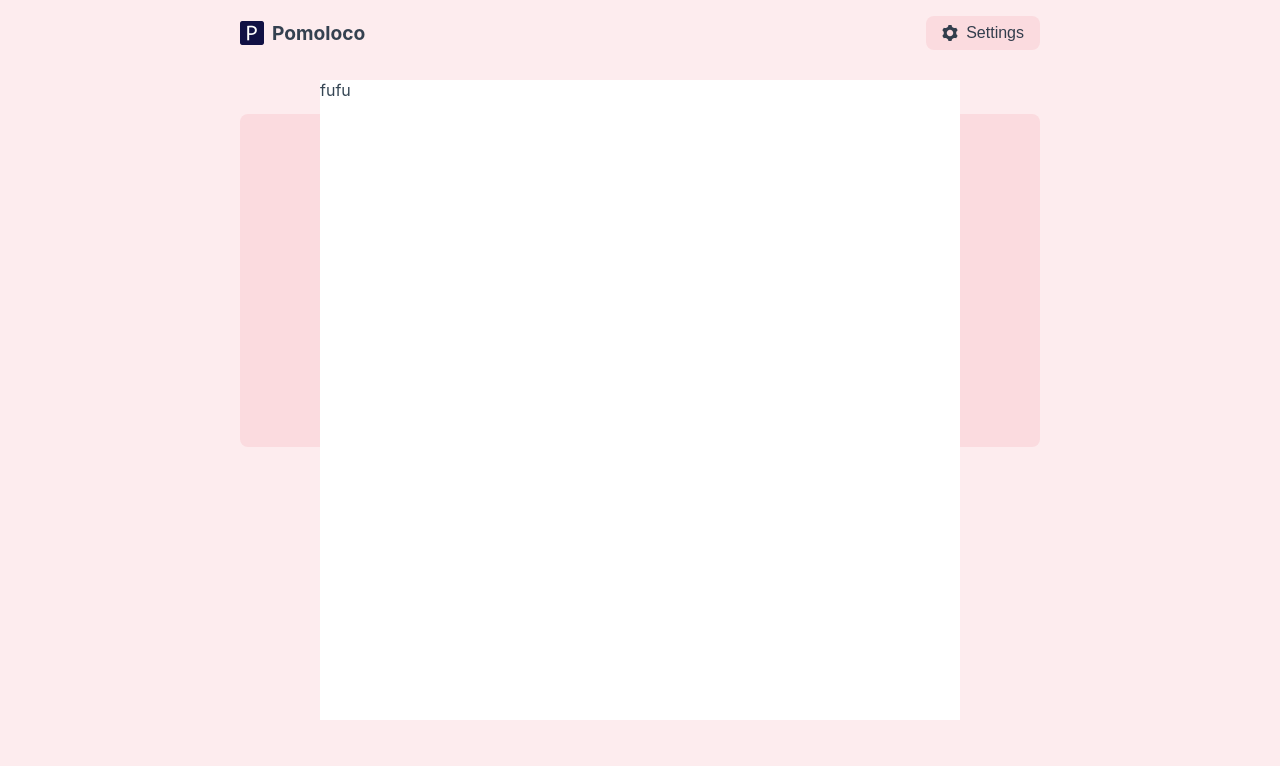
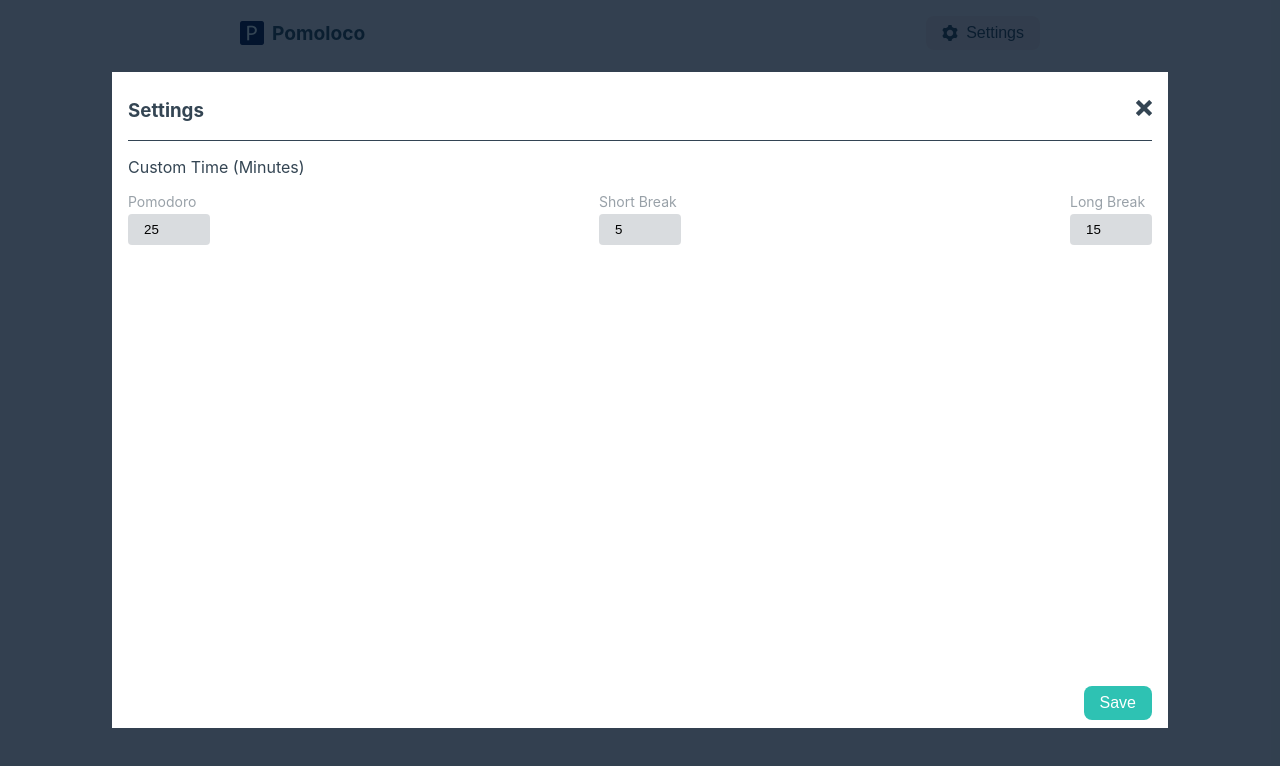
Before and after one commit to thechinedu/Pomoloco, a React (Create React App) app: page / in a window 1280 px wide. Both pictures are taken after a click on the button "Settings". Shown: the top 766 px of the page. Built offline with nearby package versions, Linux system fonts and the light colour scheme.

Commit message:
Add support for modifying the timers

```diff
--- a/src/App.tsx
+++ b/src/App.tsx
@@ -2,15 +2,44 @@ import { useState, FC } from "react";
 import { Header } from "./components/Header/Header";
 import { Timer } from "./components/Timer/Timer";
 import { Wrapper } from "./components/Wrapper/Wrapper";
-import { Dialog } from "./components/Dialog/Dialog";
+import { SettingsDialog } from "./components/SettingsDialog/SettingsDialog";
+
+export enum PomodoroDefaultTimers {
+  pomodoro = 25,
+  longBreak = 15,
+  shortBreak = 5,
+}
+
+export interface AppSettings {
+  timer: {
+    pomodoro: PomodoroDefaultTimers;
+    shortBreak: PomodoroDefaultTimers;
+    longBreak: PomodoroDefaultTimers;
+  };
+}
 
 const App: FC = () => {
   const [isDialogOpen, setIsDialogOpen] = useState(false);
+  const [settings, setSettings] = useState<AppSettings>({
+    timer: {
+      pomodoro: PomodoroDefaultTimers.pomodoro,
+      longBreak: PomodoroDefaultTimers.longBreak,
+      shortBreak: PomodoroDefaultTimers.shortBreak,
+    },
+  });
+
   return (
     <Wrapper>
       <Header showDialog={() => setIsDialogOpen(true)} />
-      <Timer />
-      <Dialog open={isDialogOpen} />
+      <Timer timer={settings.timer} />
+      <SettingsDialog
+        open={isDialogOpen}
+        onClose={() => setIsDialogOpen(false)}
+        settings={settings}
+        onSave={(newSettings: AppSettings) => {
+          setSettings(newSettings);
+        }}
+      />
     </Wrapper>
   );
 };
--- a/src/components/Dialog/Dialog.module.css
+++ /dev/null
@@ -1,11 +0,0 @@
-.dialog {
-  position: fixed;
-  background: var(--white);
-  width: 50%;
-  height: 80%;
-  top: 0;
-  left: 0;
-  right: 0;
-  bottom: 0;
-  margin: auto;
-}
--- a/src/components/Dialog/Dialog.tsx
+++ /dev/null
@@ -1,11 +0,0 @@
-import { FC } from "react";
-
-import styles from "./Dialog.module.css";
-
-interface DialogProps {
-  open?: boolean;
-}
-
-export const Dialog: FC<DialogProps> = ({ open = false }) => (
-  <>{open && <div className={styles.dialog}>fufu</div>}</>
-);
--- a/src/components/Header/Header.tsx
+++ b/src/components/Header/Header.tsx
@@ -1,4 +1,4 @@
-import { FC, Dispatch, SetStateAction } from "react";
+import { FC } from "react";
 import logo from "./logo.png";
 
 import styles from "./Header.module.css";
--- /dev/null
+++ b/src/components/SettingsDialog/CrossIcon.tsx
@@ -0,0 +1,20 @@
+import { FC } from "react";
+
+interface IconProps {
+  className?: string;
+}
+
+export const Icon: FC<IconProps> = ({ className }) => (
+  <svg
+    version="1.1"
+    xmlns="http://www.w3.org/2000/svg"
+    width="16"
+    height="16"
+    viewBox="0 0 512 512"
+    className={className}
+  >
+    <title>cross</title>
+    <g id="icomoon-ignore"></g>
+    <path d="M507.331 411.33c-0.002-0.002-0.004-0.004-0.006-0.005l-155.322-155.325 155.322-155.325c0.002-0.002 0.004-0.003 0.006-0.005 1.672-1.673 2.881-3.627 3.656-5.708 2.123-5.688 0.912-12.341-3.662-16.915l-73.373-73.373c-4.574-4.573-11.225-5.783-16.914-3.66-2.080 0.775-4.035 1.984-5.709 3.655 0 0.002-0.002 0.003-0.004 0.005l-155.324 155.326-155.324-155.325c-0.002-0.002-0.003-0.003-0.005-0.005-1.673-1.671-3.627-2.88-5.707-3.655-5.69-2.124-12.341-0.913-16.915 3.66l-73.374 73.374c-4.574 4.574-5.784 11.226-3.661 16.914 0.776 2.080 1.985 4.036 3.656 5.708 0.002 0.001 0.003 0.003 0.005 0.005l155.325 155.324-155.325 155.326c-0.001 0.002-0.003 0.003-0.004 0.005-1.671 1.673-2.88 3.627-3.657 5.707-2.124 5.688-0.913 12.341 3.661 16.915l73.374 73.373c4.575 4.574 11.226 5.784 16.915 3.661 2.080-0.776 4.035-1.985 5.708-3.656 0.001-0.002 0.003-0.003 0.005-0.005l155.324-155.325 155.324 155.325c0.002 0.001 0.004 0.003 0.006 0.004 1.674 1.672 3.627 2.881 5.707 3.657 5.689 2.123 12.342 0.913 16.914-3.661l73.373-73.374c4.574-4.574 5.785-11.227 3.662-16.915-0.776-2.080-1.985-4.034-3.657-5.707z"></path>
+  </svg>
+);
--- /dev/null
+++ b/src/components/SettingsDialog/SettingsDialog.module.css
@@ -0,0 +1,79 @@
+.dialogWrapper {
+  background: var(--rich-black);
+  width: 100%;
+  height: 100%;
+  position: fixed;
+  left: 0;
+  top: 0;
+}
+
+.dialogContent {
+  background: var(--white);
+  display: flex;
+  flex-direction: column;
+  width: 80%;
+  height: 80%;
+  margin: auto;
+  position: fixed;
+  top: 0;
+  left: 0;
+  bottom: 0;
+  right: 0;
+  padding: 8px 16px;
+}
+
+.dialogContent header {
+  border-bottom: 1px solid var(--rich-black);
+  display: flex;
+  align-items: center;
+  justify-content: space-between;
+}
+
+.icon {
+  fill: var(--rich-black);
+}
+
+.minuteSettings {
+  display: flex;
+  flex-wrap: wrap;
+  justify-content: space-between;
+}
+
+.minuteSettings > p {
+  flex-basis: 100%;
+  padding: 16px 0;
+}
+
+.minuteSettings > div {
+  display: flex;
+  flex-direction: column;
+}
+
+.minuteSettings label {
+  font-size: 0.875rem;
+  opacity: 0.5;
+  padding-block-end: 4px;
+}
+
+.minuteSettings input {
+  background-color: var(--rich-black-lighter);
+  border: none;
+  border-radius: 4px;
+  outline: 0;
+  padding: 8px 16px;
+  width: 50px;
+}
+
+.minuteSettings input:focus {
+  box-shadow: 0 0 2px 0 var(--rich-black-lighter);
+}
+
+.dialogContent footer {
+  margin-left: auto;
+  margin-top: auto;
+}
+
+.dialogContent footer button {
+  background-color: var(--tiffany-blue);
+  color: var(--white);
+}
--- /dev/null
+++ b/src/components/SettingsDialog/SettingsDialog.tsx
@@ -0,0 +1,106 @@
+import React, { FC, useState } from "react";
+import { AppSettings } from "../../App";
+
+import styles from "./SettingsDialog.module.css";
+import { Icon } from "./CrossIcon";
+
+interface SettingsDialogProps {
+  open?: boolean;
+  settings: AppSettings;
+  onClose: () => void;
+  onSave: (settings: AppSettings) => void;
+}
+
+export const SettingsDialog: FC<SettingsDialogProps> = ({
+  open = false,
+  onClose,
+  settings: readOnlySettings,
+  onSave,
+}) => {
+  const [settings, setSettings] = useState(readOnlySettings);
+
+  const handleChange = (evt: React.ChangeEvent<HTMLInputElement>) => {
+    const elem = evt.target;
+    const { settingsGroup, settingsProperty } = elem.dataset;
+
+    setSettings({
+      ...settings,
+      [settingsGroup as string]: {
+        ...settings[settingsGroup as keyof AppSettings],
+        [settingsProperty as string]: +elem.value,
+      },
+    });
+  };
+
+  const handleSave = () => {
+    onSave(settings);
+    onClose();
+  };
+
+  return (
+    <>
+      {open && (
+        <div className={styles.dialogWrapper} onClick={onClose}>
+          <div
+            className={styles.dialogContent}
+            onClick={(e) => e.stopPropagation()}
+          >
+            <header>
+              <h3>Settings</h3>
+              <span onClick={onClose}>
+                <Icon className={styles.icon} />
+              </span>
+            </header>
+
+            <div className={styles.minuteSettings} onChange={handleChange}>
+              <p>Custom Time (Minutes)</p>
+
+              <div>
+                <label htmlFor="pomodoro">Pomodoro</label>
+                <input
+                  type="number"
+                  min={1}
+                  step={1}
+                  data-settings-group="timer"
+                  data-settings-property="pomodoro"
+                  id="pomodoro"
+                  defaultValue={settings.timer.pomodoro}
+                />
+              </div>
+
+              <div>
+                <label htmlFor="short-break">Short Break</label>
+                <input
+                  type="number"
+                  min={1}
+                  step={1}
+                  data-settings-group="timer"
+                  data-settings-property="shortBreak"
+                  id="short-break"
+                  defaultValue={settings.timer.shortBreak}
+                />
+              </div>
+
+              <div>
+                <label htmlFor="long-break">Long Break</label>
+                <input
+                  type="number"
+                  min={1}
+                  step={1}
+                  data-settings-group="timer"
+                  data-settings-property="longBreak"
+                  id="long-break"
+                  defaultValue={settings.timer.longBreak}
+                />
+              </div>
+            </div>
+
+            <footer>
+              <button onClick={handleSave}>Save</button>
+            </footer>
+          </div>
+        </div>
+      )}
+    </>
+  );
+};
--- a/src/components/Timer/Timer.tsx
+++ b/src/components/Timer/Timer.tsx
@@ -1,12 +1,15 @@
-import { useRef } from "react";
-import { useState, useEffect } from "react";
+import { FC } from "react";
+import { useState, useEffect, useRef } from "react";
+import { PomodoroDefaultTimers } from "../../App";
 
 import styles from "./Timer.module.css";
 
-enum PomodoroDefaultTimers {
-  pomodoro = 25,
-  longBreak = 15,
-  shortBreak = 5,
+interface TimerProps {
+  timer: {
+    pomodoro: PomodoroDefaultTimers;
+    longBreak: PomodoroDefaultTimers;
+    shortBreak: PomodoroDefaultTimers;
+  };
 }
 
 const padTimer = (timer: number) => `${timer}`.padStart(2, "0");
@@ -20,12 +23,7 @@ const getOutput = (timeLeft: number, baseDisplay: string) => {
   return timeLeft ? display : baseDisplay;
 };
 
-export const Timer = () => {
-  const [timer] = useState({
-    pomodoro: PomodoroDefaultTimers.pomodoro,
-    longBreak: PomodoroDefaultTimers.longBreak,
-    shortBreak: PomodoroDefaultTimers.shortBreak,
-  });
+export const Timer: FC<TimerProps> = ({ timer }) => {
   const [activeTimer, setActiveTimer] = useState(timer.pomodoro);
   const [timeLeft, setTimeLeft] = useState(0);
   const output = getOutput(timeLeft, `${padTimer(activeTimer)}:00`);
--- a/src/index.css
+++ b/src/index.css
@@ -6,6 +6,7 @@
   --faded-red: hsl(353, 81%, 60%, 0.1);
   --baby-powder: hsl(100, 100%, 99%, 0.1);
   --rich-black: hsl(207, 95%, 8%, 0.8);
+  --rich-black-lighter: hsl(207, 95%, 8%, 0.15);
   --tiffany-blue: hsl(174, 62%, 47%);
   --orange-peel: hsl(35, 100%, 55%);
   --white: hsl(0, 0%, 100%);
```
Also changed, not shown: src/components/Icon/IconWrapper.tsx (added, +21 -0 lines), src/components/Icon/Settings.tsx (added, +20 -0 lines).
